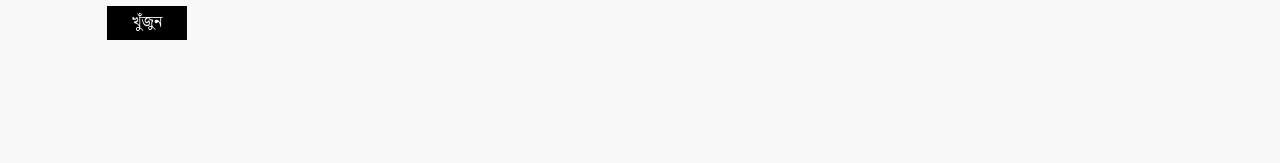
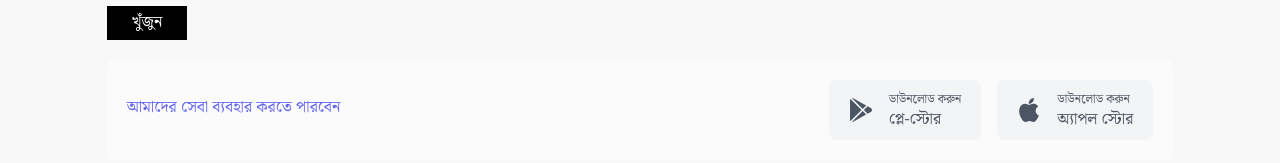
Before and after one commit to DevWithEasy/doc-appointment, a React (Create React App) app in the folder client/: page / in a window 1280 px wide. Shown: the part 347-510 px from the top of the page. Built offline with nearby package versions, Linux system fonts and the light colour scheme; no server answers.

Commit message:
socket io notification

```diff
--- a/client/src/assets/data/sidebarData.js
+++ /dev/null
@@ -1,99 +0,0 @@
-import {BiHomeSmile,BiGitPullRequest} from 'react-icons/bi'
-import {FaHospital} from 'react-icons/fa'
-import {BsFillJournalBookmarkFill,BsCreditCard2Front} from 'react-icons/bs'
-import {GiDoctorFace} from 'react-icons/gi'
-import {MdAdminPanelSettings,MdOutlineSpaceDashboard} from'react-icons/md'
-
-export const userData = [
-    {
-        path : '/',
-        title : 'Home',
-        icon : <BiHomeSmile size={20} className='shrink-0'/>
-    },
-    {
-        path : '/hospitals',
-        title : 'Hospitals',
-        icon : <FaHospital size={20} className='shrink-0'/>
-    },
-    {
-        path : '/doctors',
-        title : 'Doctors',
-        icon : <GiDoctorFace size={20} className='shrink-0'/>
-    },
-    {
-        path : '/appointment',
-        title : 'Appoinment',
-        icon : <BsFillJournalBookmarkFill size={20} className='shrink-0'/>
-    },
-    {
-        path : '/apply-doctor',
-        title : 'Apply Doctor',
-        icon : <BiGitPullRequest size={20} className='shrink-0'/>
-    },
-    {
-        path : '/payment/add',
-        title : 'Add Balance',
-        icon : <BsCreditCard2Front size={20} className='shrink-0'/>
-    }
-]
-
-export const adminData = [
-    {
-        path : '/',
-        title : 'Home',
-        icon : <BiHomeSmile size={20} className='shrink-0'/>
-    },
-    {
-        path : '/admin/users',
-        title : 'Users',
-        icon : <FaHospital size={20} className='shrink-0'/>
-    },
-    {
-        path : '/admin/hospitals',
-        title : 'Hospitals',
-        icon : <FaHospital size={20} className='shrink-0'/>
-    },
-    {
-        path : '/admin/doctors',
-        title : 'Doctors',
-        icon : <GiDoctorFace size={20} className='shrink-0'/>
-    },
-    {
-        path : '/admin',
-        title : 'Admin',
-        icon : <MdAdminPanelSettings size={25} className='shrink-0'/>
-    },
-]
-
-export const doctorData = [
-    {
-        path : '/',
-        title : 'Home',
-        icon : <BiHomeSmile size={20} className='shrink-0'/>
-    },
-    {
-        path : '/hospitals',
-        title : 'Hospitals',
-        icon : <FaHospital size={20} className='shrink-0'/>
-    },
-    {
-        path : '/doctors',
-        title : 'Doctors',
-        icon : <GiDoctorFace size={20} className='shrink-0'/>
-    },
-    {
-        path : '/doctor/dashboard',
-        title : 'Dashboard',
-        icon : <MdOutlineSpaceDashboard size={20} className='shrink-0'/>
-    },
-    {
-        path : '/doctor/allAppointments',
-        title : 'All Appointments',
-        icon : <MdOutlineSpaceDashboard size={20} className='shrink-0'/>
-    },
-    {
-        path : '/payment/add',
-        title : 'Add Balance',
-        icon : <BsCreditCard2Front size={20} className='shrink-0'/>
-    }
-]
--- a/client/src/pages/Home.js
+++ b/client/src/pages/Home.js
@@ -112,46 +112,46 @@ export default function Home() {
           </div>
         </div>
       </div>
-      {/* <section class="mx-2 md:w-10/12 md:mx-auto text-gray-600 body-font bg-white/50 rounded-md my-5">
-        <div class="container px-5 py-5 mx-auto flex items-center md:flex-row flex-col">
-          <div class="flex flex-col md:pr-10 md:mb-0 mb-6 pr-0 w-full md:w-auto md:text-left text-center">
-            <h2 class="text-indigo-500  title-font mb-1">
+      <section className="mx-2 md:w-10/12 md:mx-auto text-gray-600 body-font bg-white/50 rounded-md my-5">
+        <div className="container px-5 py-5 mx-auto flex items-center md:flex-row flex-col">
+          <div className="flex flex-col md:pr-10 md:mb-0 mb-6 pr-0 w-full md:w-auto md:text-left text-center">
+            <h2 className="text-indigo-500  title-font mb-1">
               আমাদের সেবা ব্যবহার করতে পারবেন
             </h2>
           </div>
-          <div class="flex md:ml-auto md:mr-0 mx-auto items-center flex-shrink-0 space-x-4">
-            <button class="bg-gray-100 inline-flex py-3 px-5 rounded-lg items-center hover:bg-gray-200 focus:outline-none">
+          <div className="flex md:ml-auto md:mr-0 mx-auto items-center flex-shrink-0 space-x-4">
+            <button className="bg-gray-100 inline-flex py-3 px-5 rounded-lg items-center hover:bg-gray-200 focus:outline-none">
               <svg
                 xmlns="http://www.w3.org/2000/svg"
                 fill="currentColor"
-                class="w-6 h-6"
+                className="w-6 h-6"
                 viewBox="0 0 512 512"
               >
                 <path d="M99.617 8.057a50.191 50.191 0 00-38.815-6.713l230.932 230.933 74.846-74.846L99.617 8.057zM32.139 20.116c-6.441 8.563-10.148 19.077-10.148 30.199v411.358c0 11.123 3.708 21.636 10.148 30.199l235.877-235.877L32.139 20.116zM464.261 212.087l-67.266-37.637-81.544 81.544 81.548 81.548 67.273-37.64c16.117-9.03 25.738-25.442 25.738-43.908s-9.621-34.877-25.749-43.907zM291.733 279.711L60.815 510.629c3.786.891 7.639 1.371 11.492 1.371a50.275 50.275 0 0027.31-8.07l266.965-149.372-74.849-74.847z"></path>
               </svg>
-              <span class="ml-4 flex items-start flex-col leading-none">
-                <span class="text-xs text-gray-600 mb-1">ডাউনলোড করুন</span>
-                <span class="title-font font-medium">প্লে-স্টোর</span>
+              <span className="ml-4 flex items-start flex-col leading-none">
+                <span className="text-xs text-gray-600 mb-1">ডাউনলোড করুন</span>
+                <span className="title-font font-medium">প্লে-স্টোর</span>
               </span>
             </button>
-            <button class="bg-gray-100 inline-flex py-3 px-5 rounded-lg items-center hover:bg-gray-200 focus:outline-none">
+            <button className="bg-gray-100 inline-flex py-3 px-5 rounded-lg items-center hover:bg-gray-200 focus:outline-none">
               <svg
                 xmlns="http://www.w3.org/2000/svg"
                 fill="currentColor"
-                class="w-6 h-6"
+                className="w-6 h-6"
                 viewBox="0 0 305 305"
               >
                 <path d="M40.74 112.12c-25.79 44.74-9.4 112.65 19.12 153.82C74.09 286.52 88.5 305 108.24 305c.37 0 .74 0 1.13-.02 9.27-.37 15.97-3.23 22.45-5.99 7.27-3.1 14.8-6.3 26.6-6.3 11.22 0 18.39 3.1 25.31 6.1 6.83 2.95 13.87 6 24.26 5.81 22.23-.41 35.88-20.35 47.92-37.94a168.18 168.18 0 0021-43l.09-.28a2.5 2.5 0 00-1.33-3.06l-.18-.08c-3.92-1.6-38.26-16.84-38.62-58.36-.34-33.74 25.76-51.6 31-54.84l.24-.15a2.5 2.5 0 00.7-3.51c-18-26.37-45.62-30.34-56.73-30.82a50.04 50.04 0 00-4.95-.24c-13.06 0-25.56 4.93-35.61 8.9-6.94 2.73-12.93 5.09-17.06 5.09-4.64 0-10.67-2.4-17.65-5.16-9.33-3.7-19.9-7.9-31.1-7.9l-.79.01c-26.03.38-50.62 15.27-64.18 38.86z"></path>
                 <path d="M212.1 0c-15.76.64-34.67 10.35-45.97 23.58-9.6 11.13-19 29.68-16.52 48.38a2.5 2.5 0 002.29 2.17c1.06.08 2.15.12 3.23.12 15.41 0 32.04-8.52 43.4-22.25 11.94-14.5 17.99-33.1 16.16-49.77A2.52 2.52 0 00212.1 0z"></path>
               </svg>
-              <span class="ml-4 flex items-start flex-col leading-none">
-                <span class="text-xs text-gray-600 mb-1">ডাউনলোড করুন</span>
-                <span class="title-font font-medium">অ্যাপল স্টোর</span>
+              <span className="ml-4 flex items-start flex-col leading-none">
+                <span className="text-xs text-gray-600 mb-1">ডাউনলোড করুন</span>
+                <span className="title-font font-medium">অ্যাপল স্টোর</span>
               </span>
             </button>
           </div>
         </div>
-      </section> */}
+      </section>
     </div>
   );
 }
```
Also changed, not shown: 12 other files (tests, documents, lock files or other folders).
